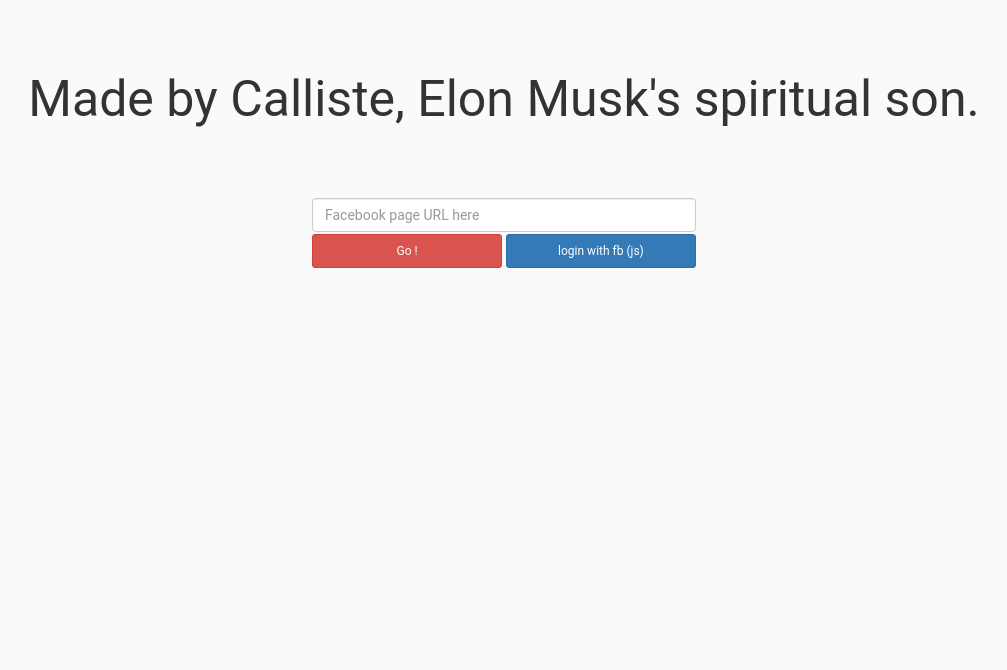
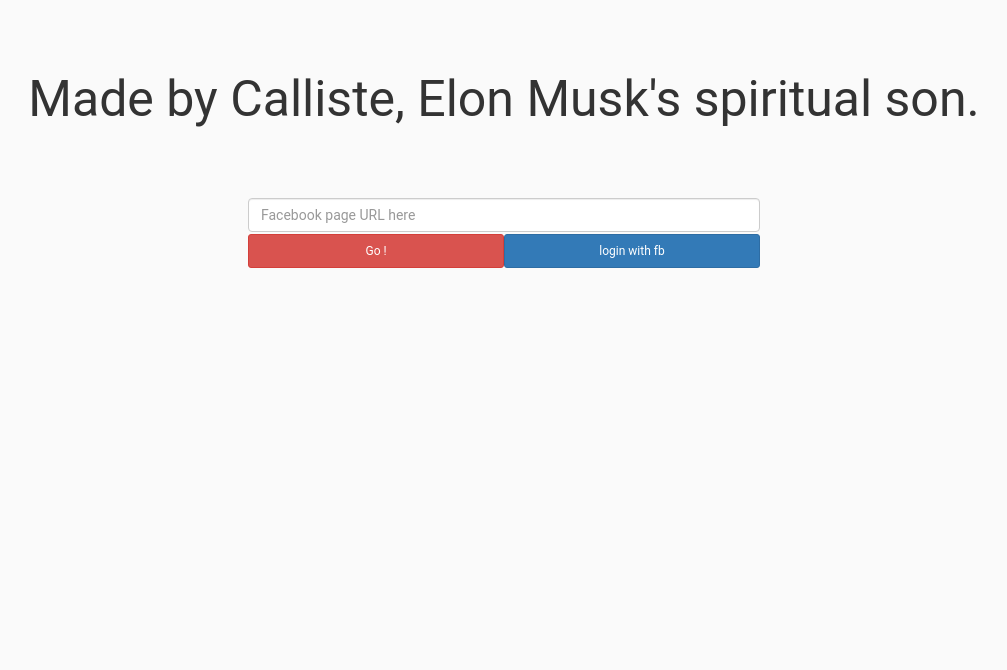
Before and after one commit to CallisteHanriat/CallisteHanriat.github.io, a PHP site: page /count.html in a window 1280 px wide. Shown: the top 670 px of the page, without its empty margins (136-1143 px from the left). Run offline with PHP 8.4, Linux system fonts and the light colour scheme; some libraries are stand-ins or nearby versions.

Commit message:
Add design + changing page title + initial froze number

```diff
--- a/count.html
+++ b/count.html
@@ -4,6 +4,9 @@
     <link rel="stylesheet" href="odometer-theme-minimal.css" >
     <link rel="stylesheet" href="https://maxcdn.bootstrapcdn.com/bootstrap/3.3.6/css/bootstrap.min.css" >
     <link rel="stylesheet" href="liveCount.css" >
+
+    <LINK REL="SHORTCUT ICON"
+       HREF="iconLiveCount.png">
     <meta charset="utf-8">
     <title>count</title>
   </head>
@@ -12,20 +15,23 @@
     <div class="intro_text">Made by Calliste, Elon Musk's spiritual son.</div>
     <div id="search_box">
         <input placeholder = "Facebook page URL here" class="form-control" type="text" name="pageId" value="" id="inputPageId"/>
-        <div id = "tow_buttons" class="">
-            <div class =    "col-md-6">
+        <div id = "tow_buttons" >
+            <div class =    "col-md-6" id="goButtonBox">
                 <button type="button" name="button" id="submitButton" class= "btn btn-xs btn-danger">Go ! </button>
             </div>
 
-            <div class="col-md-6">
-                <button type="button" name="button" id="loginButton" class="btn btn-xs btn-primary">login with fb (js)</button>
+            <div class="col-md-6" id="loginButtonBox">
+                <button type="button" name="button" id="loginButton" class="btn btn-xs btn-primary">login with fb</button>
             </div>
         </div>
         <br>
     </div>
     <div id="number_of_likes"></div>
 
-    <h1 id="fb-welcome"></h1>
+    <div class="lastText">
+      <div id="text_initial_value"></div>
+      <div id="initial_number"></div>
+    </div>
 
 
     <script src="odometer.min.js"></script>
--- a/liveCount.css
+++ b/liveCount.css
@@ -16,6 +16,7 @@
 }
 
 #number_of_likes {
+    padding-top: 5%;
     position: relative;
     width: 100%;
     margin: auto;
@@ -25,7 +26,7 @@
 
 #search_box {
     padding-top: 5%;
-    width : 30%;
+    width : 40%;
     margin : auto;
 }
 
@@ -43,13 +44,34 @@
   height: 100%;
   padding: 0px;
 }
+
 #submitButton {
-    width : 99%;
+    width : 100%;
     height: 100%;
 }
 
 #loginButton {
-    width : 99%;
-    float: right;
+    width : 100%;
     height: 100%;
 }
+
+.lastText {
+  padding-top: 100px;
+  width: 100%;
+  position: relative;
+  text-align: center;
+  margin: auto;
+}
+
+#text_initial_value {
+  width: auto;
+  display: inline-block;
+  text-align: right;
+}
+
+#initial_number {
+  width: auto;
+  display: inline-block;
+  text-align: left;
+  font-size: 25px;
+}
```
Also changed, not shown: count.js (+37 -4 lines), icon.png (added), iconLiveCount.png (added).
